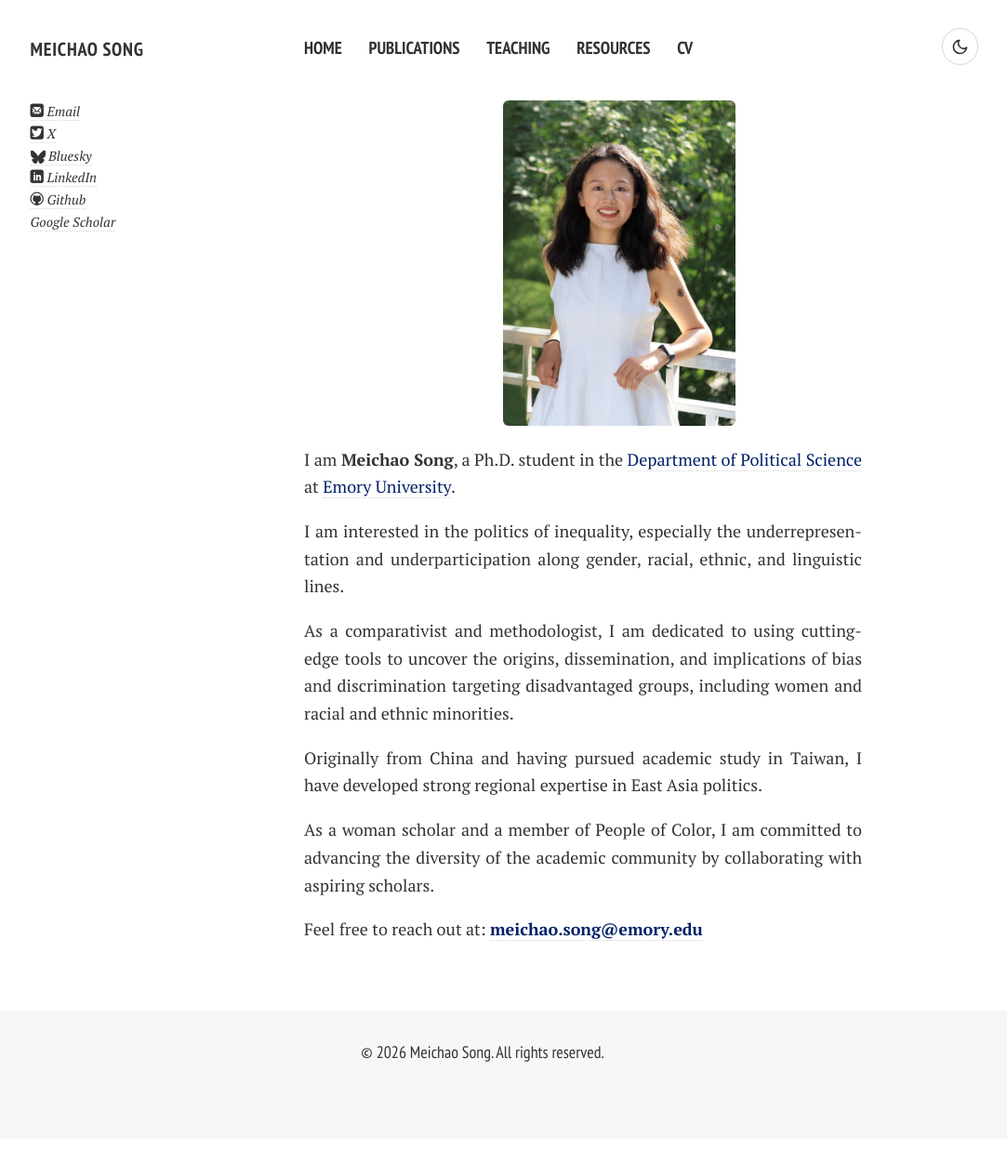
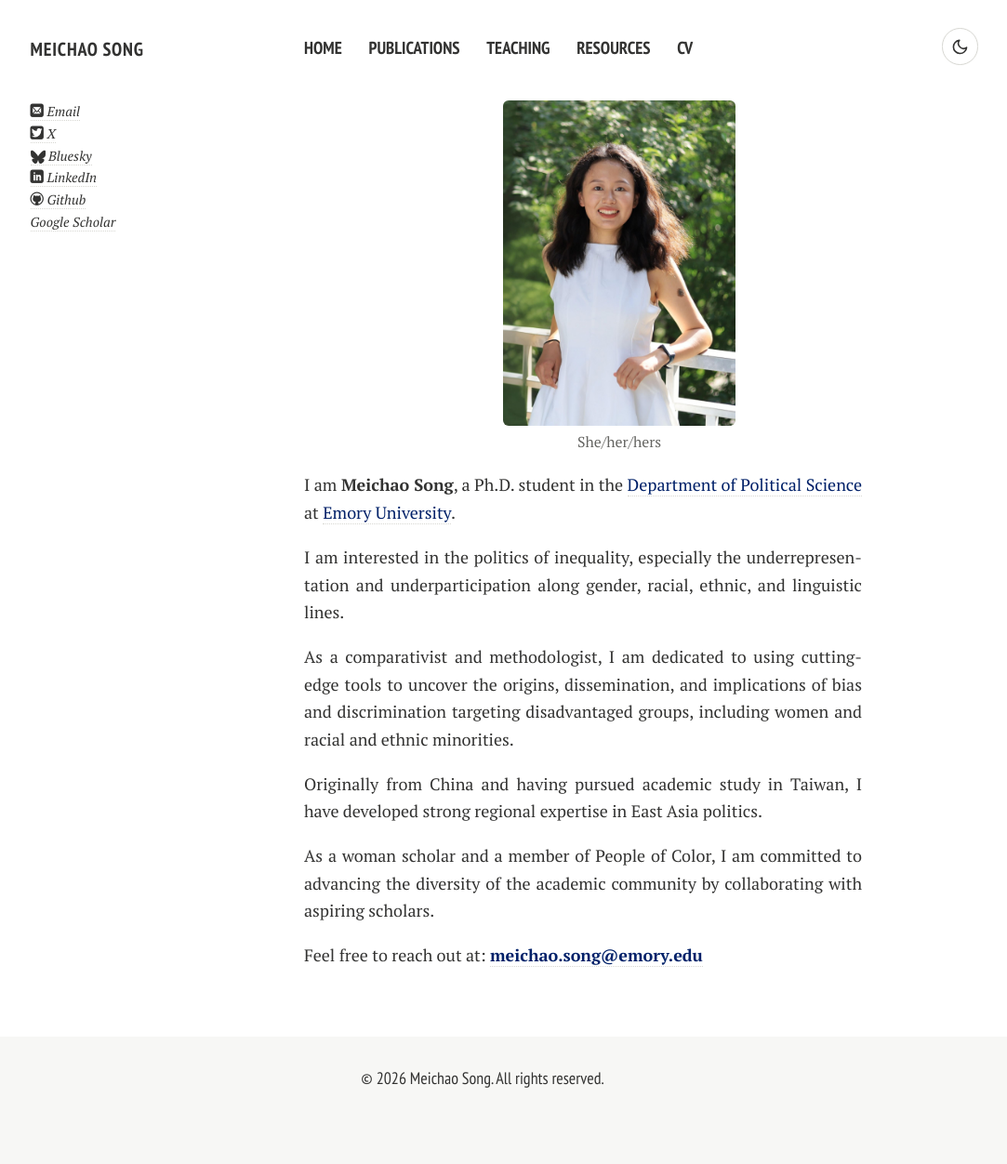
Before and after one commit to MeichaoPoliSci/MeichaoCV202606, a Jekyll site: the page built from index.md, in a window 1280 px wide. Shown: the whole page at 93% size, without its empty margins (121-1204 px from the left). Built offline with Jekyll 4.4.1, drawn with Linux system fonts in a browser that asks for light colours; nearby versions of some CDN libraries; comment, search, counter and statistics services are not loaded; a style sheet for code colours, icons or effects is not loaded; before the commit the page ends 1225 px from its top, so only the background shows below that.

Commit message:
Add pronouns below profile photo

```diff
--- a/assets/css/theme-toggle.css
+++ b/assets/css/theme-toggle.css
@@ -343,6 +343,12 @@ html[data-theme="dark"] .footer-wrap {
   text-indent: 0;
 }
 
+.profile-media {
+  width: 250px;
+  margin-left: auto;
+  margin-right: auto;
+}
+
 .profile-photo {
   display: block;
   width: 250px;
@@ -351,6 +357,15 @@ html[data-theme="dark"] .footer-wrap {
   margin-right: auto;
   border-radius: 6px;
   object-fit: cover;
+}
+
+.profile-pronouns {
+  margin: 0.45rem 0 0;
+  color: var(--theme-muted);
+  font-size: 0.88rem;
+  line-height: 1.25;
+  text-align: center;
+  text-indent: 0;
 }
 
 @media only screen and (min-width: 37.5em) {
@@ -390,7 +405,7 @@ html[data-theme="dark"] .footer-wrap {
     margin-top: 0;
   }
 
-  .profile-photo {
+  .profile-media {
     margin-left: 0;
     margin-right: 0;
   }
@@ -567,8 +582,12 @@ html[data-theme="dark"] .footer-wrap {
     line-height: 1.62;
   }
 
+  .profile-media,
   .profile-photo {
     width: min(76vw, 250px);
+  }
+
+  .profile-photo {
     height: auto;
     margin-left: auto;
     margin-right: auto;
--- a/index.md
+++ b/index.md
@@ -17,5 +17,8 @@ layout: page
     <p>Feel free to reach out at: <strong><a href="mailto:meichao.song@emory.edu">meichao.song@emory.edu</a></strong></p>
   </div>
 
-  <img src="{{ "/meichaosong.jpg" | relative_url }}" class="profile-photo" alt="Meichao Song">
+  <div class="profile-media">
+    <img src="{{ "/meichaosong.jpg" | relative_url }}" class="profile-photo" alt="Meichao Song">
+    <p class="profile-pronouns">She/her/hers</p>
+  </div>
 </div>
```
